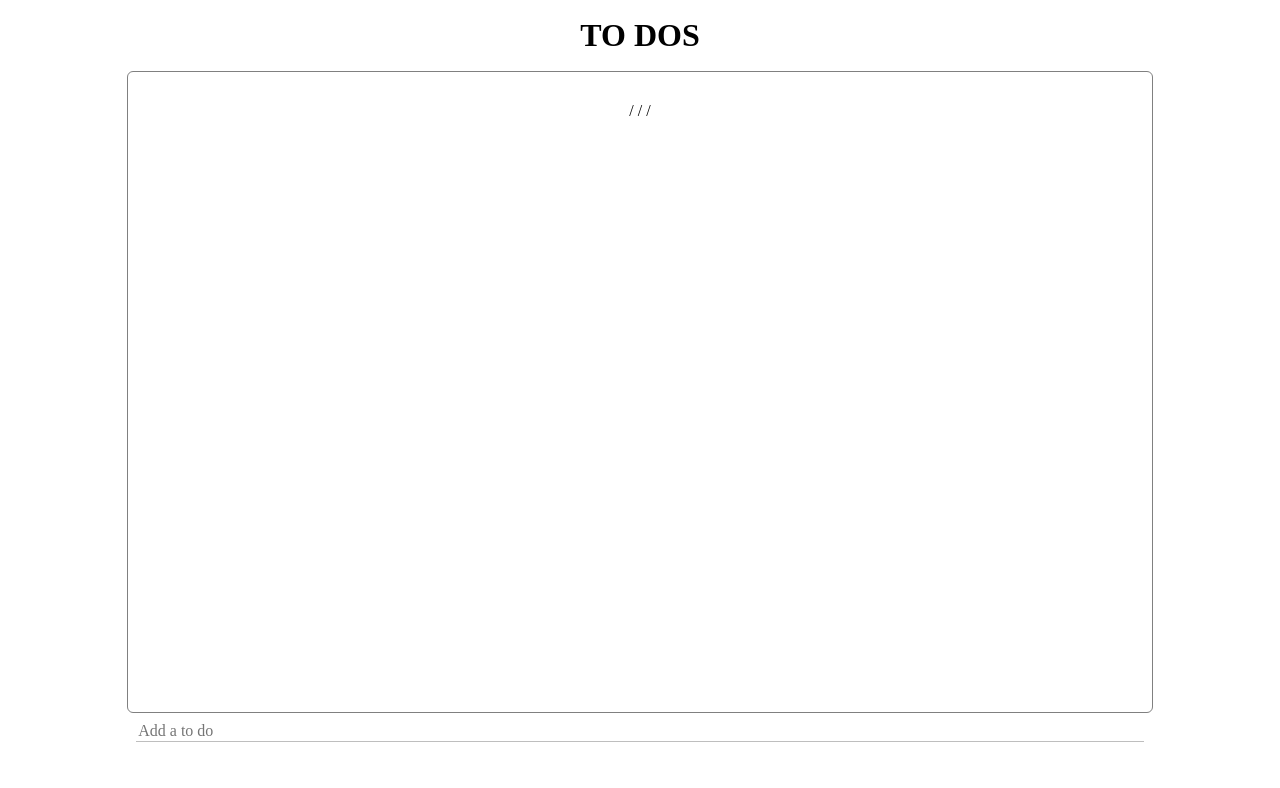
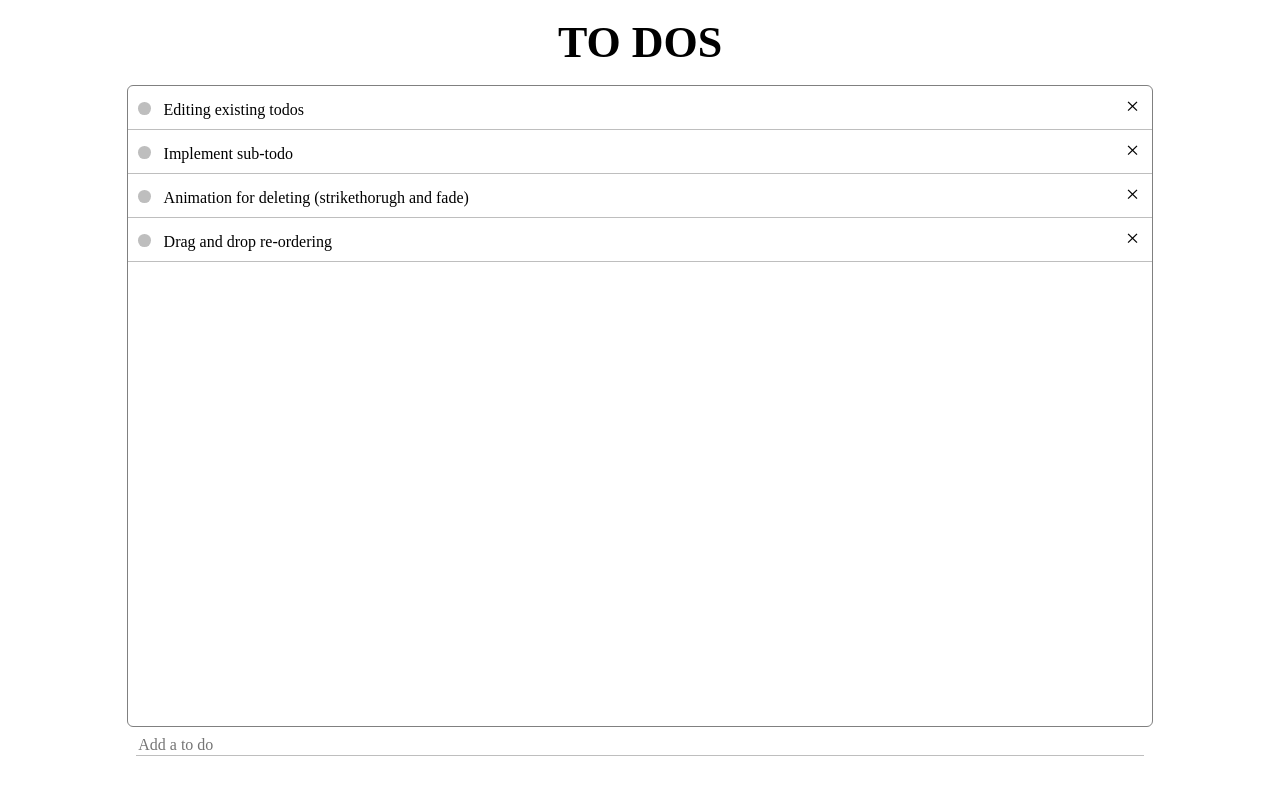
Before and after one commit to tootboi/React-ToDoApp, a React (Create React App) app: page / in a window 1280 px wide. Shown: the top 788 px of the page. Built offline with nearby package versions, Linux system fonts and the light colour scheme.

Commit message:
UI improvements

```diff
--- a/src/AddTodo.js
+++ b/src/AddTodo.js
@@ -21,7 +21,7 @@ class AddTodo extends Component {
         return (
             <div className='form'>
                 <form action="" onSubmit={this.handleSubmit}>
-                    <input type="text" placeholder="Add a to do" onChange={this.handleChange} value={this.state.content}/>
+                    <input type="text" className="userInput" placeholder="Add a to do" onChange={this.handleChange} value={this.state.content}/>
                 </form>
             </div>
         )
--- a/src/App.css
+++ b/src/App.css
@@ -8,13 +8,25 @@ html, body {
 }
 
 h1 {
+    font-size: 5.5vh;
     text-align: center;
     text-transform: uppercase;
-    padding: 2.144vh;
+    padding: 2.1vh;
     margin: 0;
 }
 
 input {
+    width: 90%;
+    font-family: 'Fredoka One', cursive;
+    border: none;
+    font-size: medium;
+}
+
+input:focus {
+    outline: none;
+}
+
+.userInput {
     display: block;
     font-family: 'Fredoka One', cursive;
     width: 98%;
@@ -24,7 +36,7 @@ input {
     font-size: medium;
 }
 
-input:focus {
+.userInput:focus {
     outline: none;
 }
 
@@ -45,7 +57,7 @@ input:focus {
 
 .center {
     text-align: center;
-    padding: 30px;
+    padding: 3vh;
     border: none;
 }
 
@@ -69,6 +81,14 @@ input:focus {
     width: .8em;
     background-color: rgb(190, 190, 190);
     border-radius: 50%;
-    margin-right: 1vw;
     cursor: pointer;
 }
+
+.dos {
+    margin-left: 1vw;
+}
+
+.fade {
+    opacity: 0;
+    transition: .5s;
+}
--- a/src/App.js
+++ b/src/App.js
@@ -6,7 +6,10 @@ import './App.css';
 class App extends Component {
   state = {
     todos: [
-
+      {content: "Editing existing todos"},
+      {content: "Implement sub-todo"},
+      {content: "Animation for deleting (strikethorugh and fade)"},
+      {content: "Drag and drop re-ordering"},
     ]
   }
   deleteTodo = (index) => {
--- a/src/Todos.js
+++ b/src/Todos.js
@@ -6,7 +6,7 @@ function Todos({todos, deleteTodo}) {
             return (
                 <div className="todo" key={index}>
                     <span className="dragBtn"></span>
-                    <span>{todo.content}</span>
+                    <span className="dos">{todo.content}</span>
                     <span className="deleteBtn" onClick={() => {deleteTodo(index)}}>&times;</span>
                 </div>
             )
```
